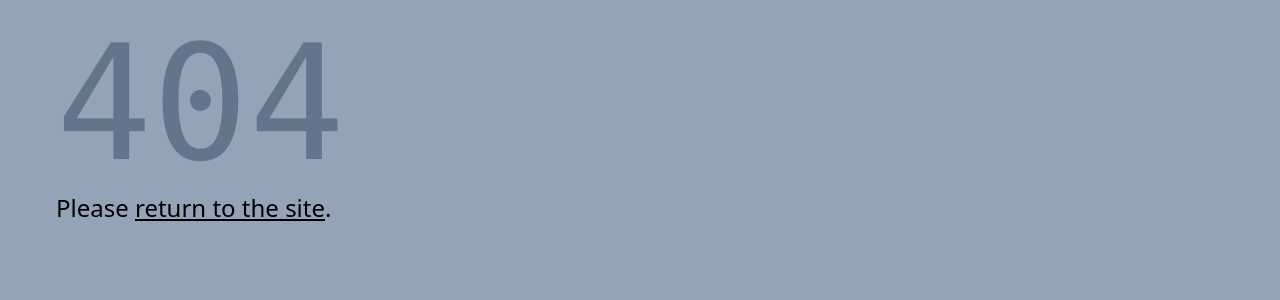
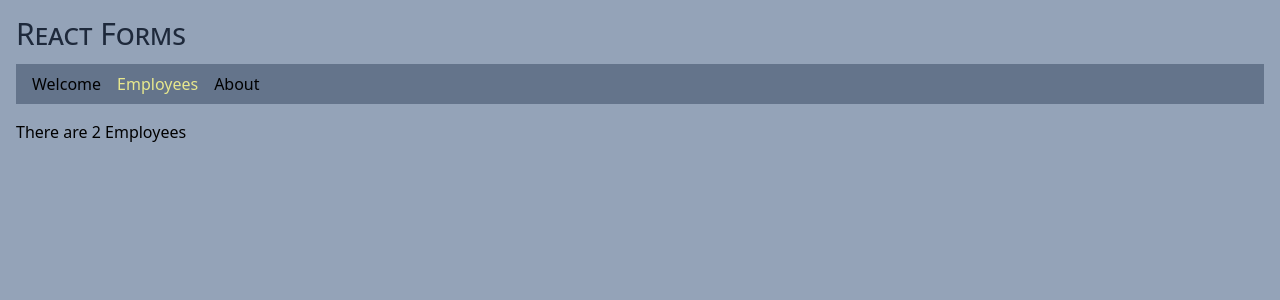
Before and after one commit to Dasajton/react-form-jsonserver-localbackend, a React (Vite) app: page /employees in a window 1280 px wide. Before the commit this address had no page. Shown: the top 300 px of the page. Built offline with nearby package versions, Linux system fonts and the light colour scheme; data requests are answered from the project's data file.

Commit message:
Update Nav component and add PageEmployees

```diff
--- a/src/components/Nav.tsx
+++ b/src/components/Nav.tsx
@@ -3,12 +3,12 @@ import { NavLink } from "react-router-dom";
 export const Nav = () => {
 	return (
 		<nav>
-			<ul className="flex gap-4 bg-slate-500 px-4 py-2 content">
+			<ul className="content flex gap-4 bg-slate-500 px-4 py-2">
 				<li>
 					<NavLink to="/simple-form">Welcome</NavLink>
 				</li>
 				<li>
-					<NavLink to="/info">Info</NavLink>
+					<NavLink to="/employees">Employees</NavLink>
 				</li>
 				<li>
 					<NavLink to="/about">About</NavLink>
--- /dev/null
+++ b/src/config.ts
@@ -0,0 +1,3 @@
+export const getBackendUrl = (): string => {
+	return "http://localhost:3011";
+};
--- a/src/data/db.json
+++ b/src/data/db.json
@@ -1,13 +1,21 @@
 {
   "employees": [
     {
-      "firstName": "David",
-      "lastName": "Sajitz",
-      "age": "30",
+      "firstName": "James",
+      "lastName": "Tester",
+      "age": 55,
+      "hireDate": "2020-01-01",
+      "employeeNumber": "D-8811",
+      "id": 4
+    },
+    {
+      "firstName": "Erdem",
+      "lastName": "Dül",
+      "age": 33,
       "hireDate": "2024-02-27",
-      "employeeNumber": "D-1102",
-      "notes": "aa",
-      "id": 1
+      "employeeNumber": "S-2305",
+      "notes": "aaa",
+      "id": 5
     }
   ]
 }
--- /dev/null
+++ b/src/interfaces.ts
@@ -0,0 +1,8 @@
+export interface IEmployee {
+	id: number;
+	firstName: string;
+	lastName: string;
+	age: number;
+	hireDate: string;
+	employeeNumber: string;
+}
--- a/src/main.tsx
+++ b/src/main.tsx
@@ -7,7 +7,7 @@ import {
 } from "react-router-dom";
 import "./index.scss";
 import { PageSimpleForm } from "./pages/PageSimpleForm.tsx";
-import { PageInfo } from "./pages/PageInfo.tsx";
+import { PageEmployees } from "./pages/PageEmployees.tsx";
 import { PageAbout } from "./pages/PageAbout.tsx";
 import { Page404 } from "./pages/Page404.tsx";
 
@@ -22,8 +22,8 @@ const router = createBrowserRouter([
 				element: <PageSimpleForm />,
 			},
 			{
-				path: "info",
-				element: <PageInfo />,
+				path: "employees",
+				element: <PageEmployees />,
 			},
 			{
 				path: "about",
--- /dev/null
+++ b/src/pages/PageEmployees.tsx
@@ -0,0 +1,30 @@
+import { useEffect, useState } from "react";
+import { IEmployee } from "../interfaces";
+import axios from "axios";
+import * as config from "../config";
+
+export const PageEmployees = () => {
+	const [employees, setEmployees] = useState<IEmployee[]>([]);
+
+	useEffect(() => {
+		setTimeout(() => {
+			(async () => {
+				const response = await axios.get(
+					`${config.getBackendUrl()}/employees`
+				);
+				const _employees: IEmployee[] = response.data;
+				setEmployees(_employees);
+			})();
+		}, 1000);
+	}, []);
+
+	return (
+		<>
+			{employees.length === 0 ? (
+				<p>Loading...</p>
+			) : (
+				<p>There are {employees.length} Employees</p>
+			)}
+		</>
+	);
+};
--- a/src/pages/PageInfo.tsx
+++ /dev/null
@@ -1,5 +0,0 @@
-export const PageInfo = () => {
-	return (
-		<p>This is the info page.</p>
-	)
-}
--- a/src/pages/PageSimpleForm.tsx
+++ b/src/pages/PageSimpleForm.tsx
@@ -1,23 +1,37 @@
 import { FormEvent } from "react";
-import axios from "axios";
+import axios, { AxiosResponse } from "axios";
+import { IEmployee } from "../interfaces";
+import * as config from "../config";
 
 export const PageSimpleForm = () => {
 	const handleFormSubmit = (event: FormEvent<HTMLFormElement>) => {
 		event.preventDefault();
 		const formData = new FormData(event.target as HTMLFormElement);
-		const employee = JSON.stringify(Object.fromEntries(formData));
+		const employee: IEmployee = Object.fromEntries(
+			formData
+		) as unknown as IEmployee;
+		employee.age = Number(employee.age);
 
 		(async () => {
 			const headers = {
 				"Access-Control-Allow-Origin": "*",
 				"Content-Type": "application/json",
 			};
-			const response = await axios.post(
-				"http://localhost:3011/employees",
-				employee,
-				{ headers }
-			);
-			console.log(response);
+			try {
+				const response: AxiosResponse = await axios.post(
+					`${config.getBackendUrl()}/employees`,
+					JSON.stringify(employee),
+					{ headers }
+				);
+
+				if (response.status === 201) {
+					// navigate("/employees");
+				} else {
+					console.log(`ERROR: ${response.status}`);
+				}
+			} catch (error: any) {
+				console.log(`ERROR: ${error.message}`);
+			}
 		})();
 	};
 
```
